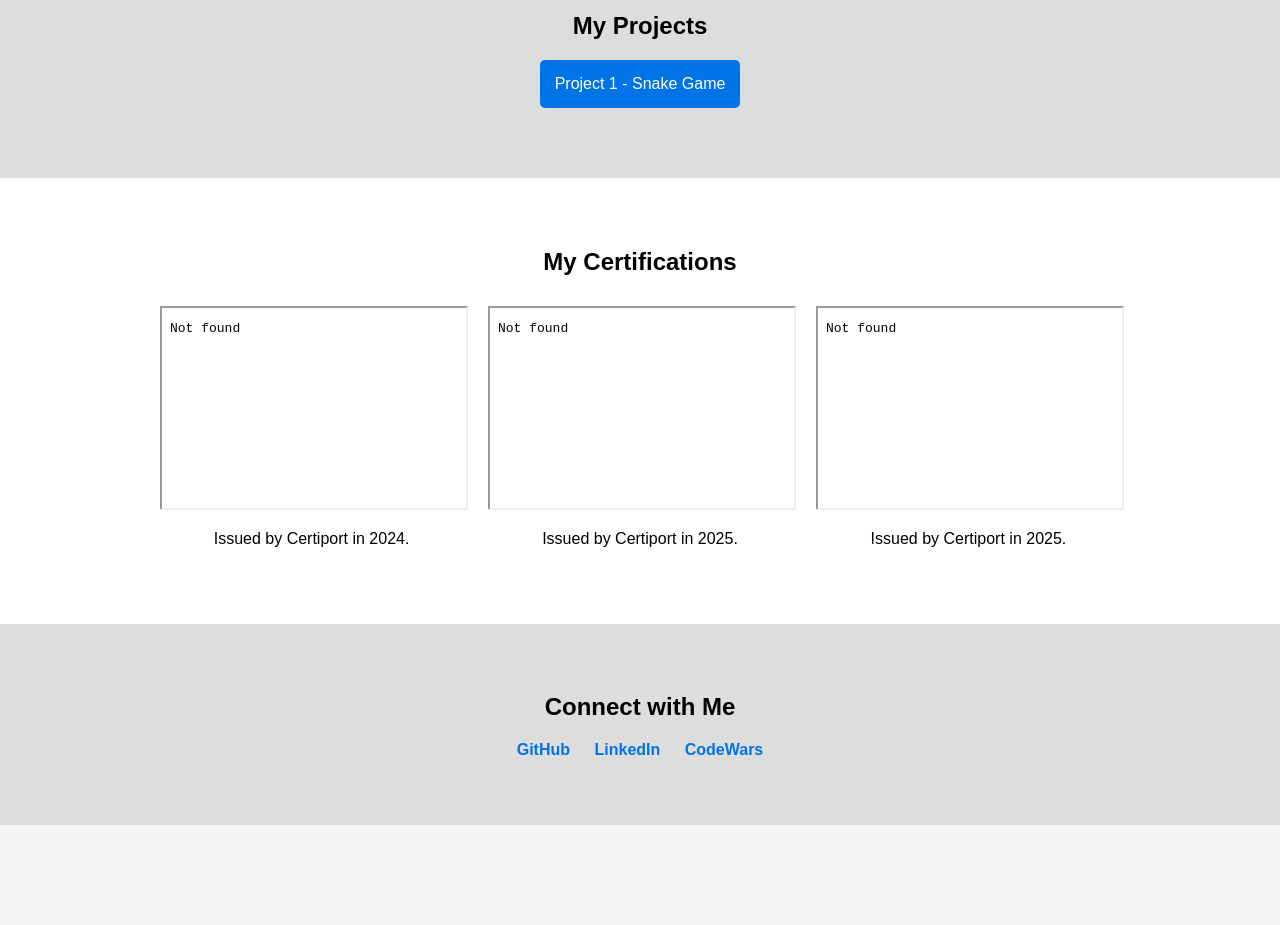
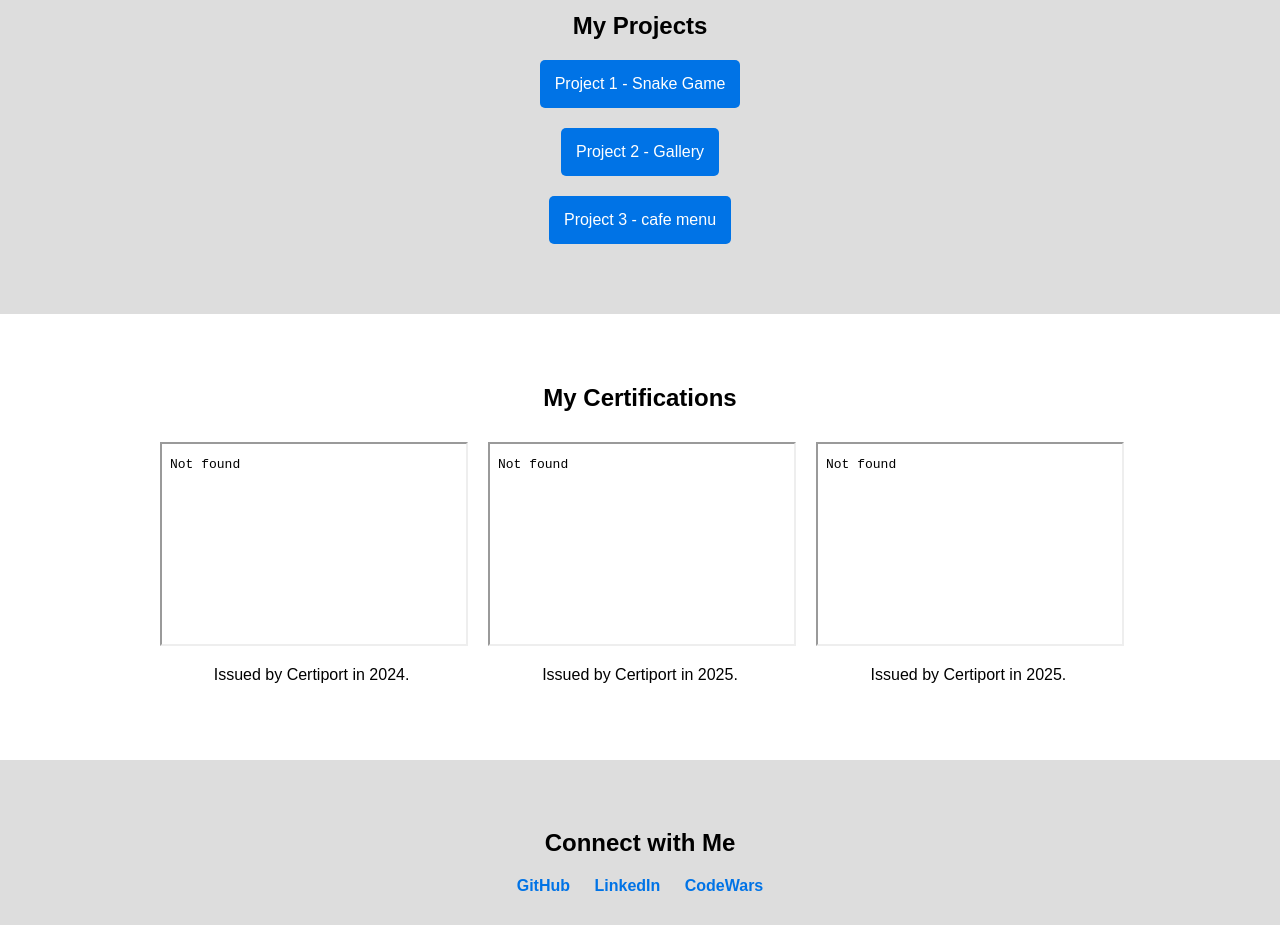
Before and after one commit to Isaiahcancode/Isaiahcancode.github.io, a plain HTML site: page index.html in a window 1280 px wide. Shown: the part 1060-1985 px from the top of the page. Before the commit the page ends 1885 px from the top, so only its background shows below. Drawn offline with Linux system fonts and the light colour scheme.

Commit message:
Update index.html

```diff
--- a/index.html
+++ b/index.html
@@ -36,6 +36,12 @@
         <div class="project-box">
             <a href="https://isaiahcancode.itch.io/snake-game" target="_blank">Project 1 - Snake Game</a>
         </div>
+        <div class="project-box">
+            <a href="file:///C:/Users/itayl715/Documents/GitHub/Isaiahcancode.github.io/gallery.html" target="_blank">Project 2 - Gallery</a>
+        </div>
+        <div class="project-box">
+            <a href="file:///C:/Users/itayl715/Documents/GitHub/Isaiahcancode.github.io/cafe_menu.html" target="_blank">Project 3 - cafe menu</a>
+        </div>
     </section>
 
     <!-- Certifications Section -->
```
